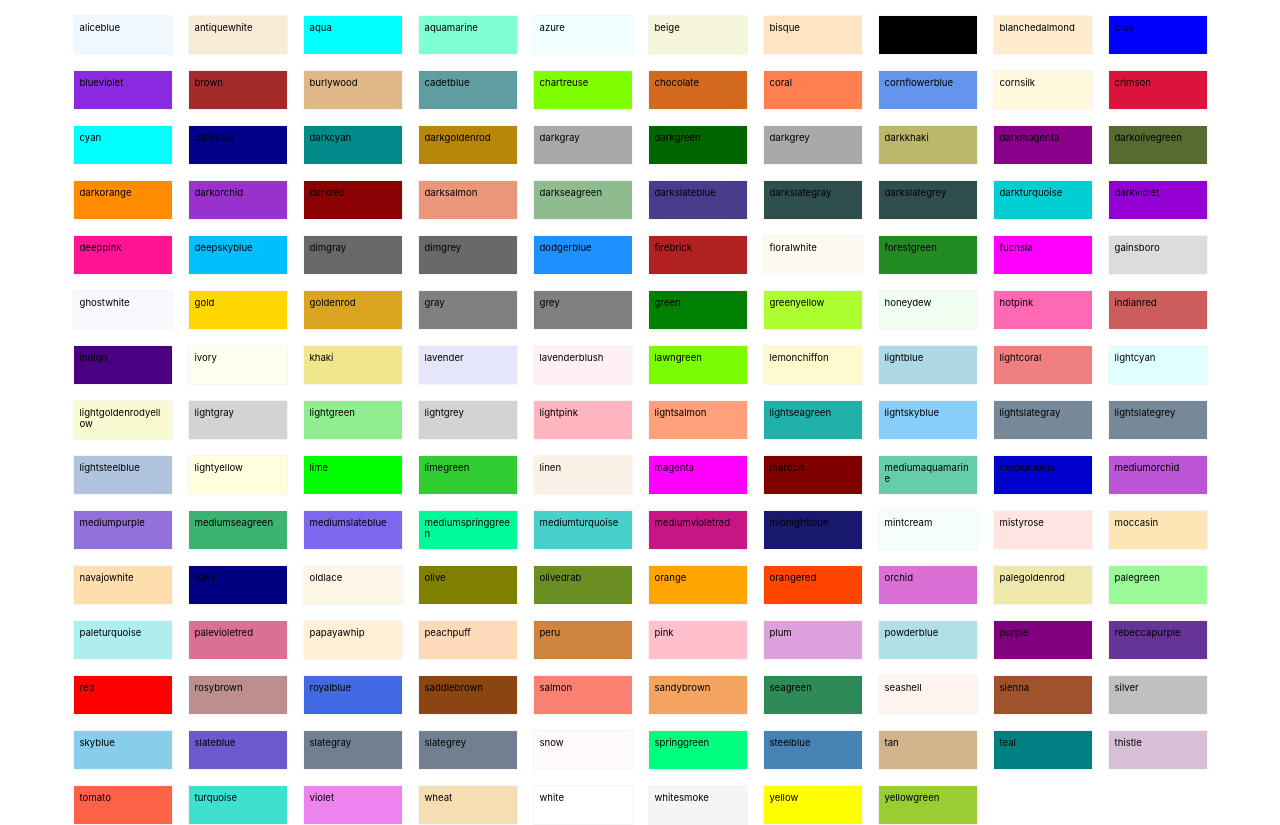
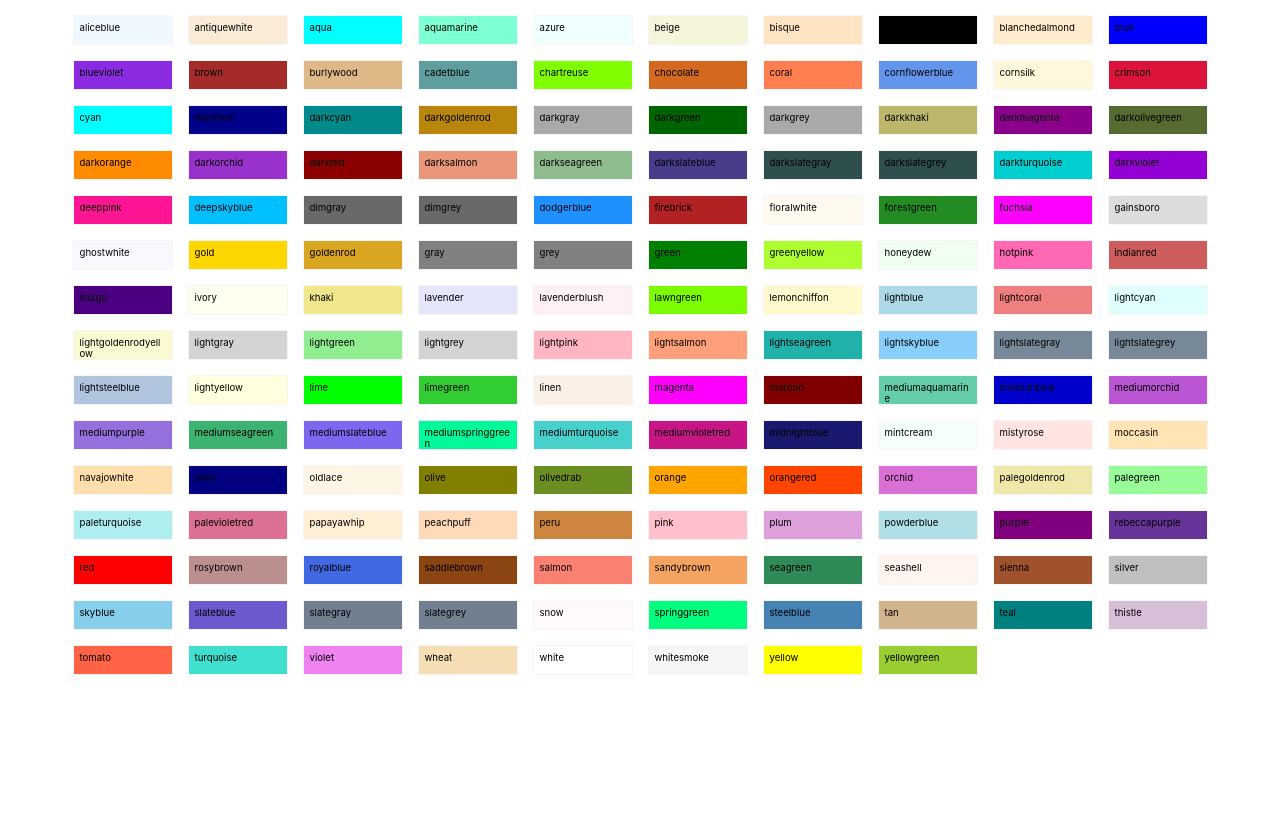
Before and after one commit to cindywu/reusable-components, a Next.js app: page /named-colors in a window 1280 px wide. Built offline with nearby package versions, Linux system fonts and the light colour scheme.

Commit message:
grid 10px shorter

```diff
--- a/pages/named-colors/index.module.css
+++ b/pages/named-colors/index.module.css
@@ -10,7 +10,7 @@
   max-width: 1150px;
   min-height: 100vh;
   grid-template-columns: 100px 100px 100px 100px 100px 100px 100px 100px 100px 100px;
-  grid-auto-rows: 40px;
+  grid-auto-rows: 30px;
   gap: 15px;
 }
 
```
